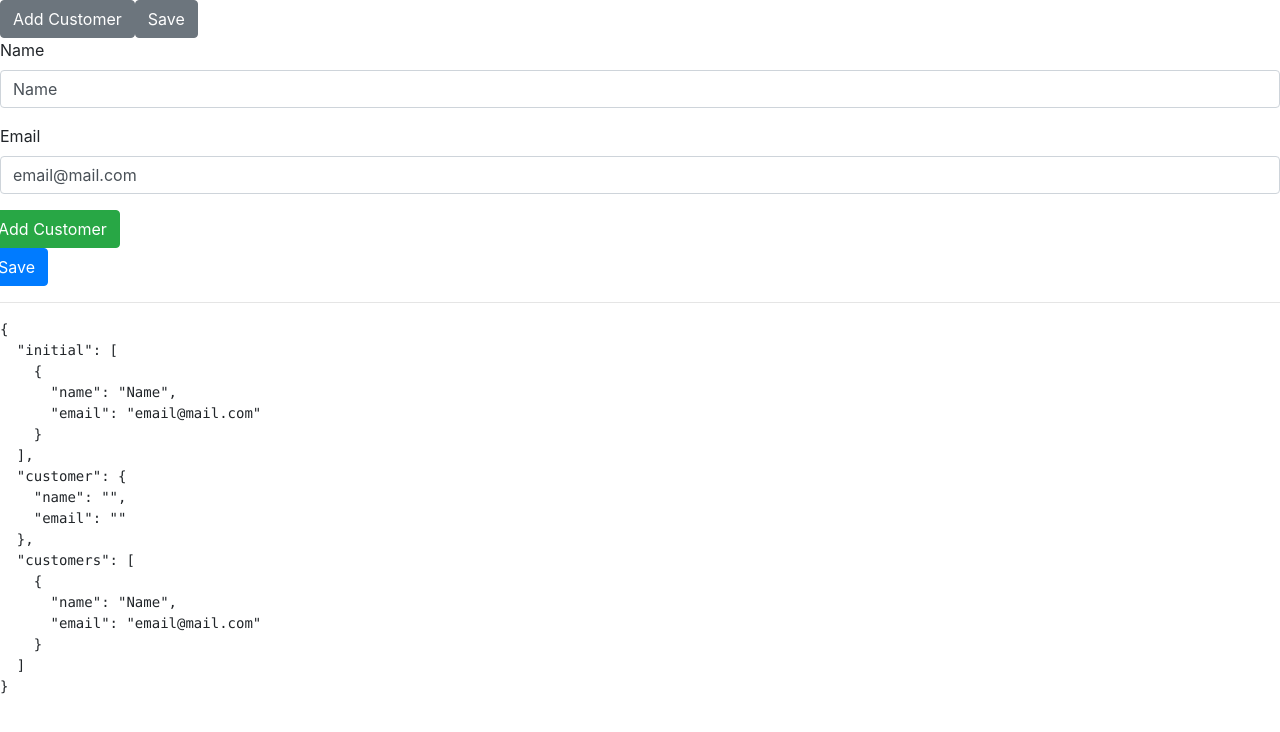
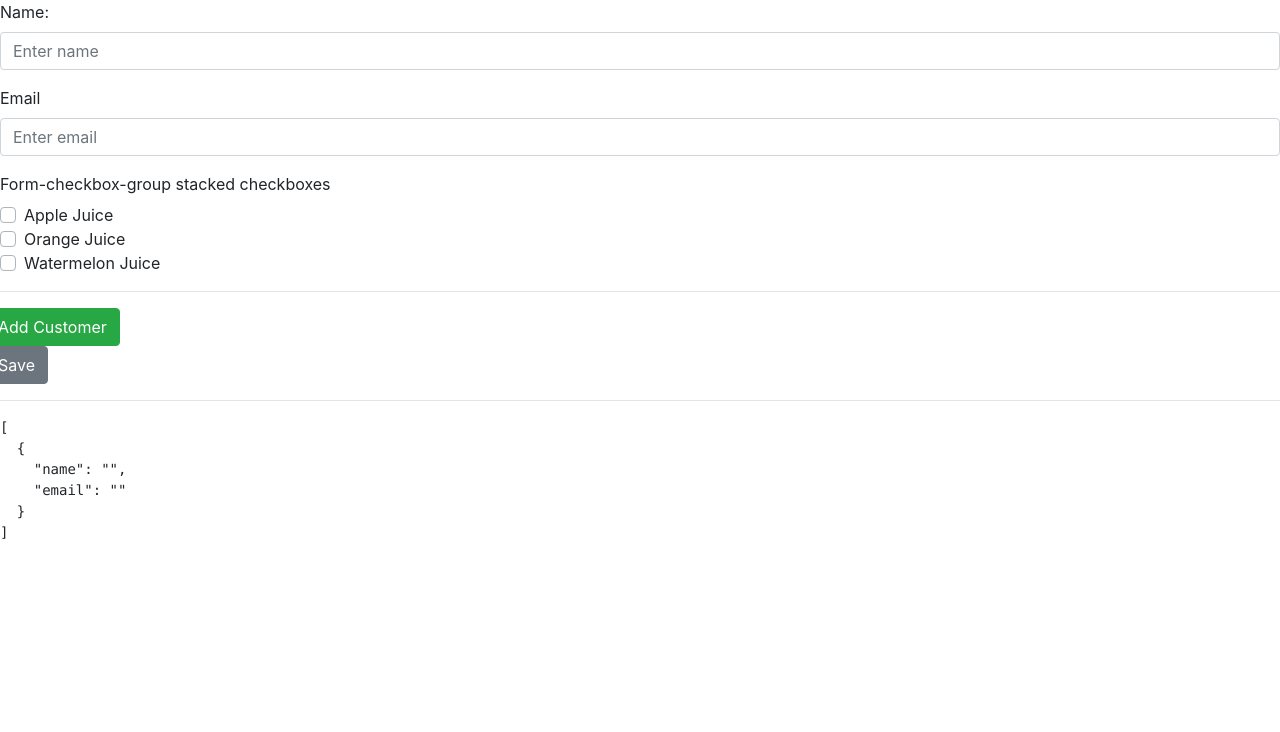
Before and after one commit to spdy999/ypb, a Vue app: page / in a window 1280 px wide. Shown: the top 732 px of the page. Built offline with nearby package versions, Linux system fonts and the light colour scheme.

Commit message:
finish CustomerForm

```diff
--- a/src/components/CustomerForm.vue
+++ b/src/components/CustomerForm.vue
@@ -1,13 +1,14 @@
 <template>
   <div>
-    <b-form @submit="onSubmit" @reset="onReset" v-if="show">
+    <b-form @submit="onSubmit" @reset="onReset" v-if="show" data-customers="initial">
+      <div v-for="(customer, index) in customers" :key="index">
         <b-form-group id="input-group-2" label="Name:" label-for="input-2" required>
-        <b-form-input id="input-2" v-model="form.name" required placeholder="Enter name"></b-form-input>
+          <b-form-input id="input-2" v-model="customer.name" required placeholder="Enter name"></b-form-input>
         </b-form-group>
         <b-form-group id="input-group-1" label="Email " label-for="input-1">
           <b-form-input
             id="input-1"
-          v-model="form.email"
+            v-model="customer.email"
             type="email"
             required
             placeholder="Enter email"
@@ -15,14 +16,20 @@
         </b-form-group>
 
         <b-form-group label="Form-checkbox-group stacked checkboxes">
-        <b-form-checkbox-group v-model="form.selected" :options="options" name="flavour-2a" stacked></b-form-checkbox-group>
+          <b-form-checkbox-group
+            v-model="customer.selected"
+            :options="options"
+            name="flavour-2a"
+            stacked
+          ></b-form-checkbox-group>
         </b-form-group>
-
+      </div>
+      <!-- <b-button type="submit" variant="primary"></b-button> -->
       <b-button type="submit" variant="primary">Save</b-button>
-      <b-button type="reset" variant="danger">Reset</b-button>
+      <b-button v-on:click="addCustomer" variant="danger">Add Customer</b-button>
     </b-form>
     <b-card class="mt-3" header="Form Data Result">
-      <pre class="m-0">{{ form }}</pre>
+      <pre class="m-0">{{ customers }}</pre>
     </b-card>
   </div>
 </template>
@@ -31,7 +38,8 @@
 export default {
   data() {
     return {
-      form: {
+      initial: [{ name: "", email: "" }],
+      customer: {
         email: "",
         name: "",
         selected: [] // Must be an array reference!
@@ -42,13 +50,20 @@ export default {
         { text: "Orange Juice", value: "Orange Juice" },
         { text: "Watermelon Juice", value: "Watermelon Juice" }
       ],
-      show: true
+      show: true,
+      customers: []
     };
   },
+  mounted() {
+    this.customers = this.initial;
+  },
   methods: {
+    addCustomer() {
+      this.customers.push(this.customer);
+    },
     onSubmit(evt) {
       evt.preventDefault();
-      alert(JSON.stringify(this.form));
+      alert(JSON.stringify(this.customer));
     },
     onReset(evt) {
       evt.preventDefault();
--- a/src/components/MultipleCustomerInformationRecording.vue
+++ b/src/components/MultipleCustomerInformationRecording.vue
@@ -1,7 +1,7 @@
 <template>
   <div>
-    <b-button @click="onClickAddCustomer">Add Customer</b-button>
-    <b-button>Save</b-button>
+    <!-- <b-button @click="onClickAddCustomer">Add Customer</b-button>
+    <b-button>Save</b-button>-->
     <TestForm />
   </div>
 </template>
--- a/src/components/TestForm.vue
+++ b/src/components/TestForm.vue
@@ -1,62 +1,73 @@
 <template>
-  <form id="app" data-customers="initial">
+  <div>
+    <b-form @submit="onSubmit" data-customers="initial">
       <div v-for="(customer, index) in customers" :key="index">
-      <div>
-        <div class="form-group col-xs-5">
-          <label>Name</label>
-          <input
-            v-model="customer.name"
-            name="customers[][name]"
-            class="form-control"
-            placeholder="Name"
-            required
-          />
-        </div>
-        <div class="form-group col-xs-5">
-          <label>Email</label>
-          <input
+        <b-form-group id="input-group-2" label="Name:" label-for="input-2" required>
+          <b-form-input id="input-2" v-model="customer.name" required placeholder="Enter name"></b-form-input>
+        </b-form-group>
+
+        <b-form-group id="input-group-1" label="Email " label-for="input-1">
+          <b-form-input
+            id="input-1"
             v-model="customer.email"
             type="email"
-            name="customers[][email]"
-            class="form-control"
-            placeholder="Email"
-          />
-        </div>
-      </div>
+            required
+            placeholder="Enter email"
+          ></b-form-input>
+        </b-form-group>
+
+        <b-form-group label="Form-checkbox-group stacked checkboxes">
+          <b-form-checkbox-group
+            v-model="customer.selected"
+            :options="options"
+            name="flavour-2a"
+            stacked
+          ></b-form-checkbox-group>
+        </b-form-group>
+
+        <hr />
       </div>
 
       <div class="row">
         <div class="col-xs-2">
-        <button
+          <b-button
             type="button"
             v-on:click="addCustomer"
             class="btn btn-block btn-success"
-        >Add Customer</button>
+          >Add Customer</b-button>
         </div>
       </div>
       <div class="row">
         <div class="col-xs-2">
-        <button type="submit" v-on:click.prevent="sumbitForm" class="btn btn-block btn-primary">Save</button>
+          <b-button
+            type="submit"
+            v-on:click.prevent="onSubmit"
+            class="btn btn-block btn-primary"
+          >Save</b-button>
         </div>
       </div>
       <hr />
-    <pre>{{ $data }}</pre>
-  </form>
+    </b-form>
+    <pre>{{ customers }}</pre>
+  </div>
 </template>
 
 <script>
 export default {
   data() {
     return {
-      initial: [
-        { name: "Name", email: "email@mail.com" }
-        // { name: "42000", email: "32" }
-      ],
+      initial: [{ name: "", email: "" }],
       customer: {
         name: "",
-        email: ""
+        email: "",
+        selected: [] // Must be an array reference!
       },
-      customers: []
+      customers: [],
+      options: [
+        { text: "Apple Juice", value: "Apple Juice" },
+        { text: "Orange Juice", value: "Orange Juice" },
+        { text: "Watermelon Juice", value: "Watermelon Juice" }
+      ]
     };
   },
   mounted() {
@@ -66,13 +77,9 @@ export default {
     addCustomer() {
       this.customers.push(this.customer);
     },
-    removeApartment() {
-      // removeApartment(index) {
-      // Vue.delete(this.customers, index);
-    },
-    sumbitForm() {
-      console.info("<< Form Submitted >>");
-      console.info("Vue.js customers object:", this.customers);
+    onSubmit(evt) {
+      evt.preventDefault();
+      console.log("submit");
     }
   }
 };
```
Lines whose indentation alone changed are shown as unchanged.
